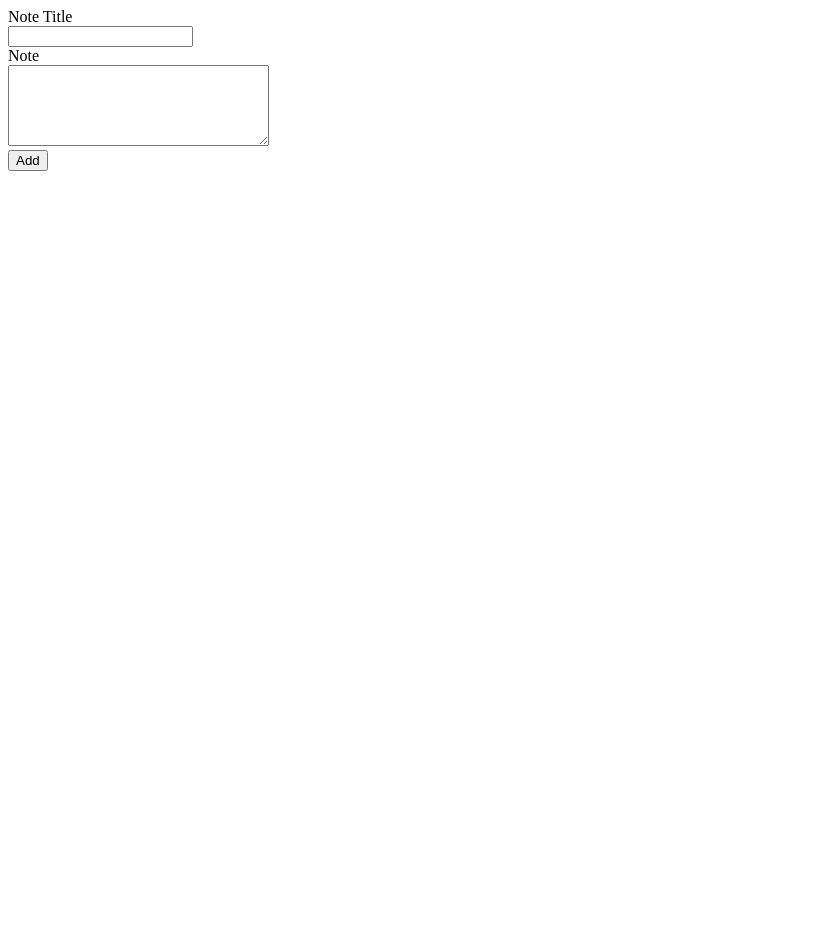
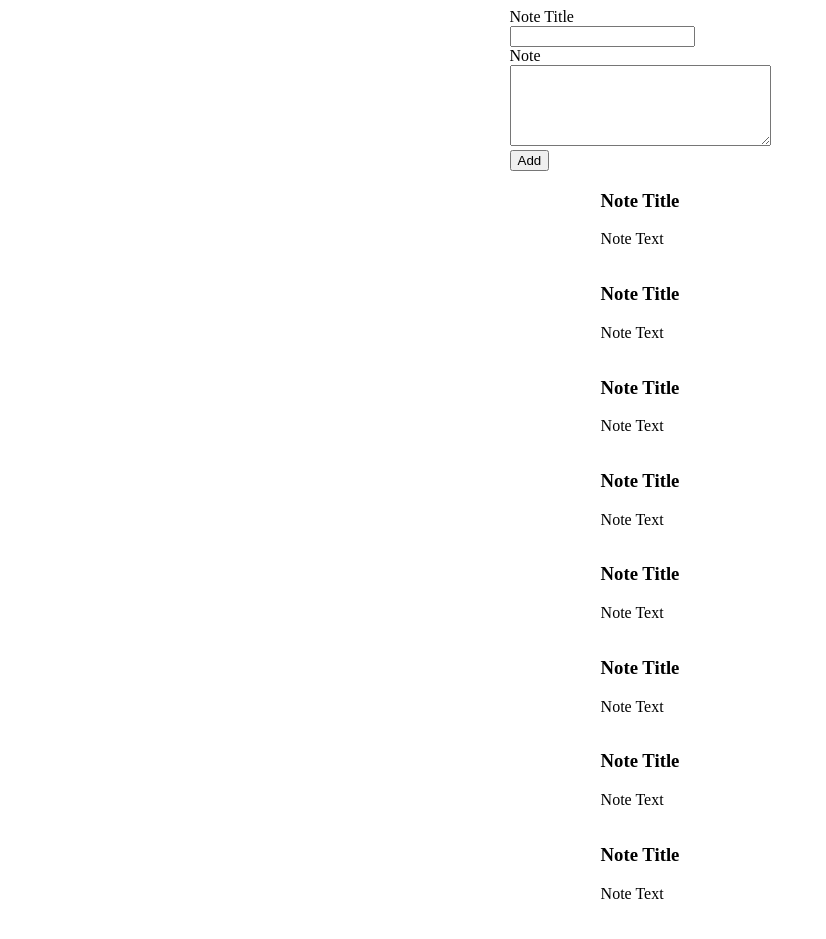
Before and after one commit to akaditya394/sticky-notes, a React (Create React App) app: page / in a window 1280 px wide. Shown: the top 939 px of the page, without its empty margins (0-826 px from the left). Before the commit the page ends 800 px from the top, so only its background shows below. Built offline with nearby package versions, Linux system fonts and the light colour scheme.

Commit message:
basic structure added

```diff
--- a/src/App.js
+++ b/src/App.js
@@ -1,10 +1,22 @@
 import React from "react";
+import styles from "./App.module.css";
 import AddNote from "../src/components/AddNote/AddNote";
+import Note from "../src/components/Note/Note"
 
 const App = () => {
   return (
-    <div>
+    <div className={styles.flexbox}>
       <AddNote />
+      <Note />
+      <Note />
+      <Note />
+      <Note />
+      <Note />
+      <Note />
+      <Note />
+      <Note />
+      <Note />
+      <Note />
     </div>
   );
 };
--- /dev/null
+++ b/src/App.module.css
@@ -0,0 +1,7 @@
+.flexbox{
+    display: flex;
+    flex-direction: column;
+    justify-content: space-around;
+    align-items: center;
+
+}
```
